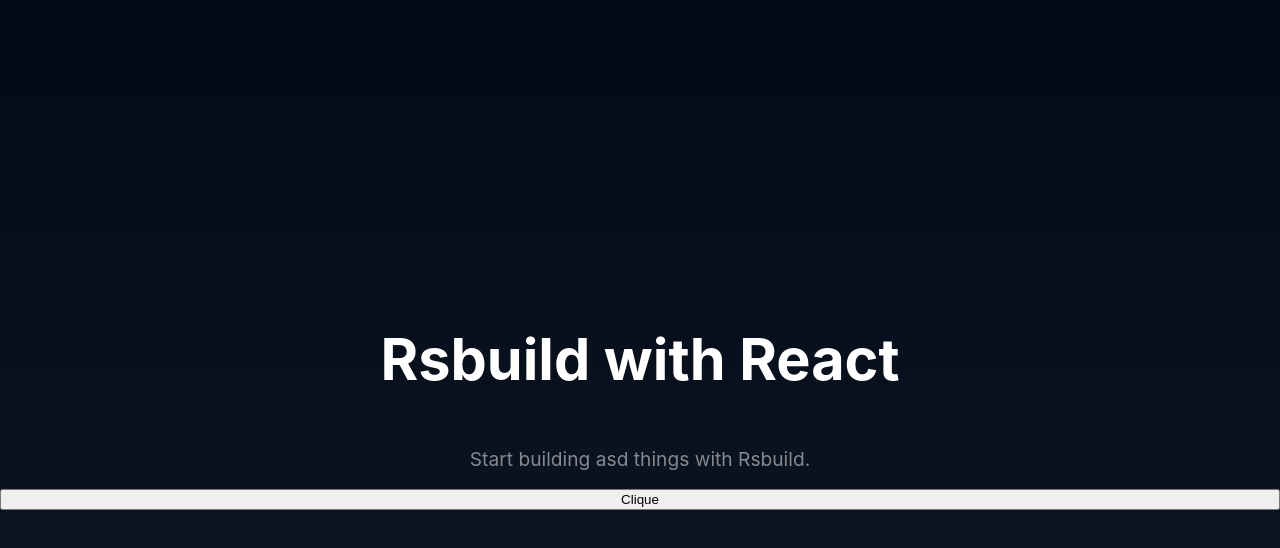
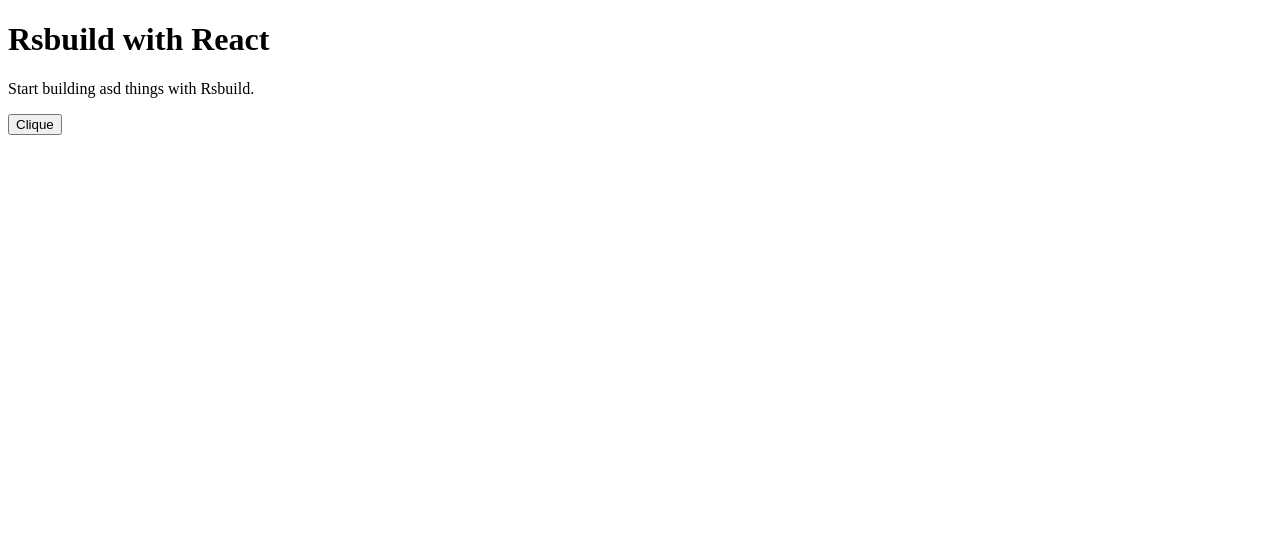
Before and after one commit to LeoGonzaga/rspack-react, a React app: page / in a window 1280 px wide. Shown: the top 548 px of the page. Built offline with nearby package versions, Linux system fonts and the light colour scheme; the HTML template or start-up script is replaced by a standard one.

Commit message:
:sparkles: feat: adding unit test configuration

```diff
--- /dev/null
+++ b/babel.config.js
@@ -0,0 +1,7 @@
+export default {
+  presets: [
+    "@babel/preset-env",
+    "@babel/preset-react",
+    "@babel/preset-typescript",
+  ],
+};
--- a/jest.config.mjs
+++ b/jest.config.mjs
@@ -4,4 +4,5 @@
   coverageDirectory: "coverage",
   testEnvironment: "jsdom",
   setupFilesAfterEnv: ["<rootDir>/jest.setup.js"],
+  testMatch: ["**/?(*.)+(spec|test).[jt]s?(x)"],
 };
--- a/package.json
+++ b/package.json
@@ -17,14 +17,20 @@
     "react-dom": "^19.1.0"
   },
   "devDependencies": {
+    "@babel/core": "^7.27.4",
+    "@babel/preset-env": "^7.27.2",
+    "@babel/preset-react": "^7.27.1",
+    "@babel/preset-typescript": "^7.27.1",
     "@rsbuild/core": "^1.3.22",
     "@rsbuild/plugin-react": "^1.3.2",
     "@testing-library/dom": "^10.4.0",
     "@testing-library/jest-dom": "^6.6.3",
     "@testing-library/react": "^16.3.0",
+    "@testing-library/user-event": "^14.6.1",
     "@types/jest": "^29.5.14",
     "@types/react": "^19.1.8",
     "@types/react-dom": "^19.1.6",
+    "babel-jest": "^30.0.0",
     "eslint": "^9.28.0",
     "eslint-config-prettier": "^10.1.5",
     "eslint-plugin-import": "^2.31.0",
--- a/src/App.css
+++ /dev/null
@@ -1,26 +0,0 @@
-body {
-  margin: 0;
-  color: #fff;
-  font-family: Inter, Avenir, Helvetica, Arial, sans-serif;
-  background-image: linear-gradient(to bottom, #020917, #101725);
-}
-
-.content {
-  display: flex;
-  min-height: 100vh;
-  line-height: 1.1;
-  text-align: center;
-  flex-direction: column;
-  justify-content: center;
-}
-
-.content h1 {
-  font-size: 3.6rem;
-  font-weight: 700;
-}
-
-.content p {
-  font-size: 1.2rem;
-  font-weight: 400;
-  opacity: 0.5;
-}
--- a/src/App.tsx
+++ b/src/App.tsx
@@ -1,4 +1,3 @@
-import "./App.css";
 import Button from "./ui/Button";
 
 const App = () => {
--- a/src/ui/Button/Button.tsx
+++ b/src/ui/Button/Button.tsx
@@ -1,4 +1,4 @@
-import { JSX } from "react";
+import React, { JSX } from "react";
 import { ButtonProps } from "./types";
 
 export const Button = ({ children, ...props }: ButtonProps): JSX.Element => {
```
Also changed, not shown: tsconfig.json (+9 -2 lines), 2 other files (tests, documents, lock files or other folders).
